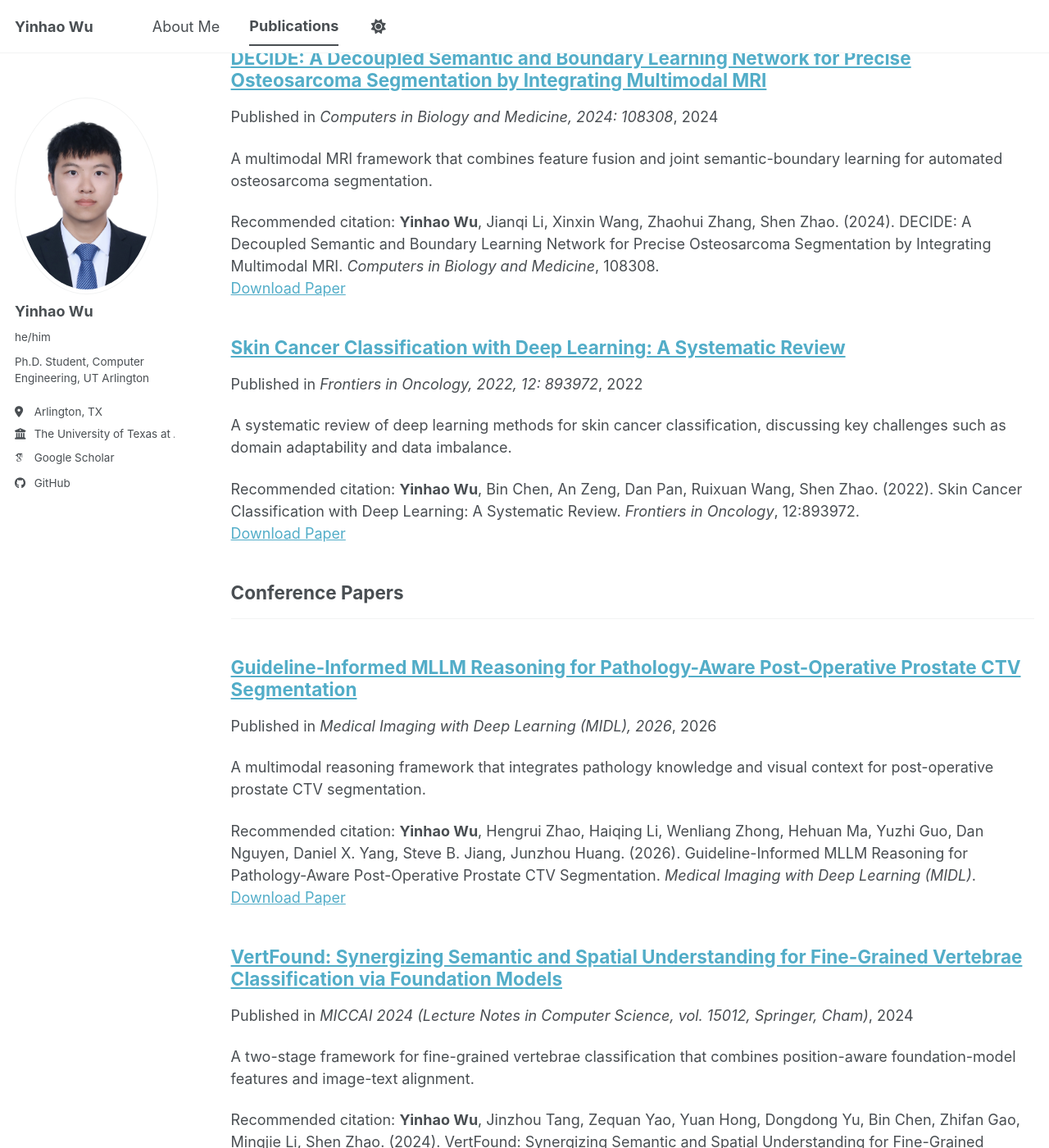
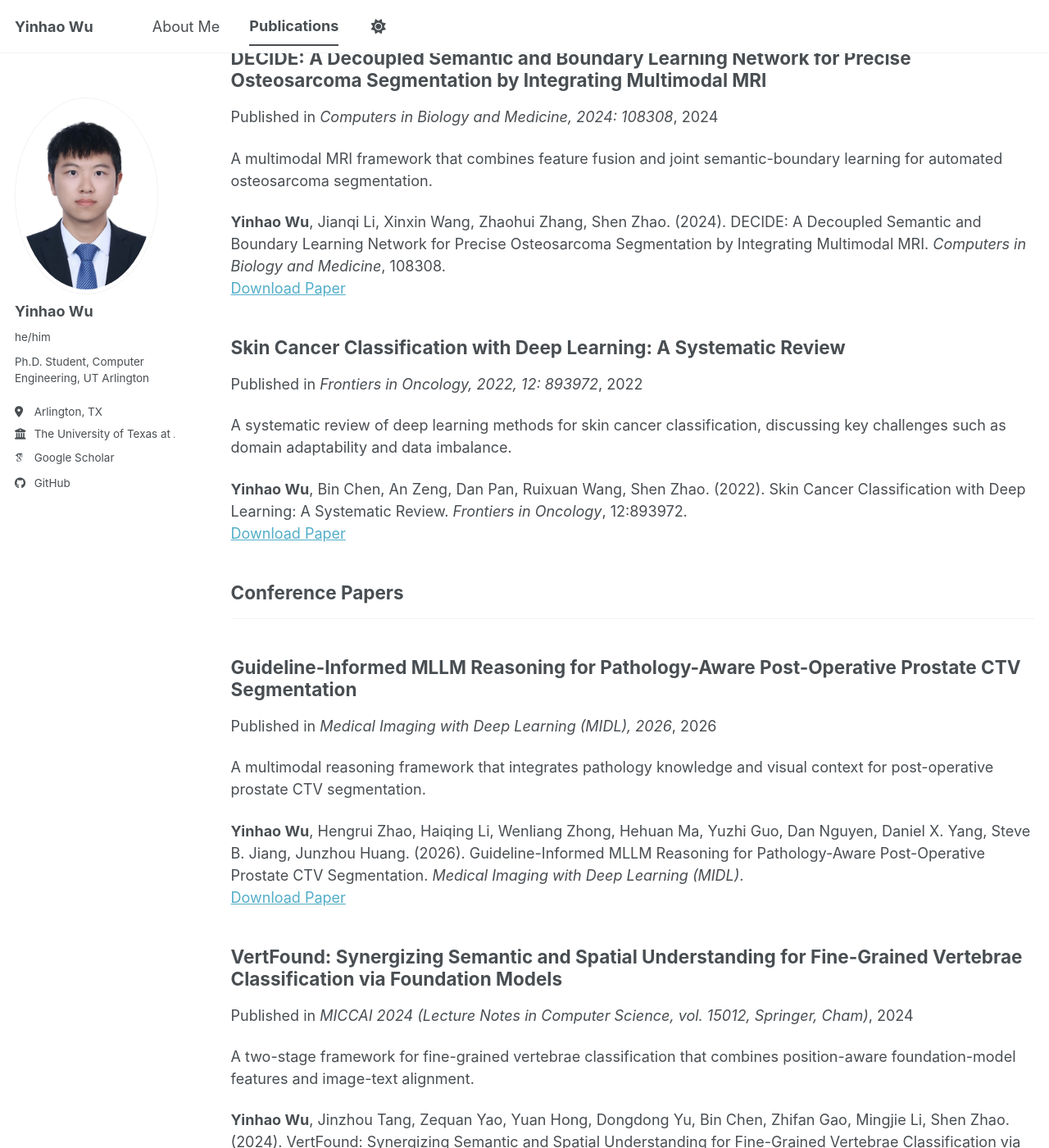
Before and after one commit to inhaowu/inhaowu.github.io, a Jekyll site: the page built from _pages/publications.html, in a window 1280 px wide and 1400 px high, scrolled down 249 px. Shown: the whole window at 82% size. Built offline with Jekyll 4.4.1, drawn with Linux system fonts in a browser that asks for light colours; some web fonts are replaced; a script bundle is joined from its source files by our own code; library files that are not in the unit come from our copies.

Commit message:
Disable title hyperlinks for all publications

```diff
--- a/_includes/archive-single.html
+++ b/_includes/archive-single.html
@@ -27,7 +27,9 @@
     {% endif %}
 
     <h2 class="archive__item-title" itemprop="headline">
-      {% if post.link %}
+      {% if post.collection == 'publications' or post.no_title_link %}
+        {{ title }}
+      {% elsif post.link %}
         <a href="{{ post.link }}">{{ title }}</a> <a href="{{ base_path }}{{ post.url }}" rel="permalink"><i class="fa fa-link" aria-hidden="true" title="permalink"></i><span class="sr-only">Permalink</span></a>
       {% else %}
         <a href="{{ base_path }}{{ post.url }}" rel="permalink">{{ title }}</a>
@@ -53,21 +55,21 @@
     {% endif %}
 
     {% if post.citation and post.paperurl and post.slidesurl and post.bibtexurl %}
-      <p>Recommended citation: {{ post.citation }}<br /><a href="{{ post.paperurl }}">Download Paper</a> | <a href="{{ post.slidesurl }}">Download Slides</a> | <a href="{{ post.bibtexurl }}">Download Bibtex</a></p>
+      <p>{{ post.citation }}<br /><a href="{{ post.paperurl }}">Download Paper</a> | <a href="{{ post.slidesurl }}">Download Slides</a> | <a href="{{ post.bibtexurl }}">Download Bibtex</a></p>
     {% elsif post.citation and post.paperurl and post.slidesurl %}
-      <p>Recommended citation: {{ post.citation }}<br /><a href="{{ post.paperurl }}">Download Paper</a> | <a href="{{ post.slidesurl }}">Download Slides</a></p>
+      <p>{{ post.citation }}<br /><a href="{{ post.paperurl }}">Download Paper</a> | <a href="{{ post.slidesurl }}">Download Slides</a></p>
     {% elsif post.citation and post.paperurl and post.bibtexurl %}
-      <p>Recommended citation: {{ post.citation }}<br /><a href="{{ post.paperurl }}">Download Paper</a> | <a href="{{ post.bibtexurl }}">Download Bibtex</a></p>
+      <p>{{ post.citation }}<br /><a href="{{ post.paperurl }}">Download Paper</a> | <a href="{{ post.bibtexurl }}">Download Bibtex</a></p>
     {% elsif post.citation and post.paperurl %}
-      <p>Recommended citation: {{ post.citation }}<br /><a href="{{ post.paperurl }}">Download Paper</a></p>
+      <p>{{ post.citation }}<br /><a href="{{ post.paperurl }}">Download Paper</a></p>
     {% elsif post.citation and post.slidesurl and post.bibtexurl %}
-      <p>Recommended citation: {{ post.citation }}<br /><a href="{{ post.slidesurl }}">Download Slides</a> | <a href="{{ post.bibtexurl}}">Download Bibtex</a></p>
+      <p>{{ post.citation }}<br /><a href="{{ post.slidesurl }}">Download Slides</a> | <a href="{{ post.bibtexurl}}">Download Bibtex</a></p>
     {% elsif post.citation and post.slidesurl %}
-      <p>Recommended citation: {{ post.citation }}<br /><a href="{{ post.slidesurl }}">Download Slides</a></p>
+      <p>{{ post.citation }}<br /><a href="{{ post.slidesurl }}">Download Slides</a></p>
     {% elsif post.citation and post.bibtexurl %}
-      <p>Recommended citation: {{ post.citation }}<br /><a href="{{ post.bibtexurl }}">Download Bibtex</a></p>
+      <p>{{ post.citation }}<br /><a href="{{ post.bibtexurl }}">Download Bibtex</a></p>
     {% elsif post.citation %}
-      <p>Recommended citation: {{ post.citation }}</p>
+      <p>{{ post.citation }}</p>
     {% elsif post.paperurl and post.bibtexurl %}
       <p><a href="{{ post.paperurl }}">Download Paper</a> | <a href="{{ post.bibtexurl }}">Download Bibtex</a></p>
     {% elsif post.paperurl %}
```
